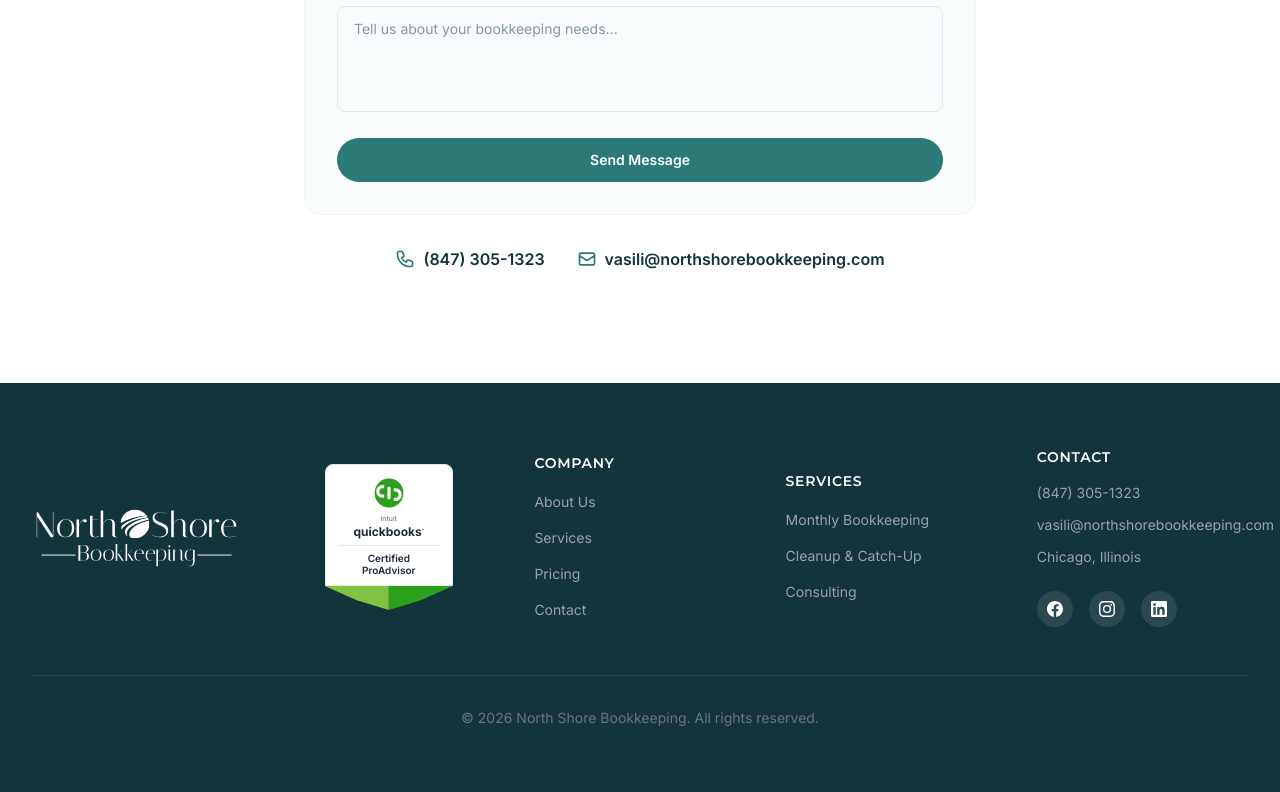
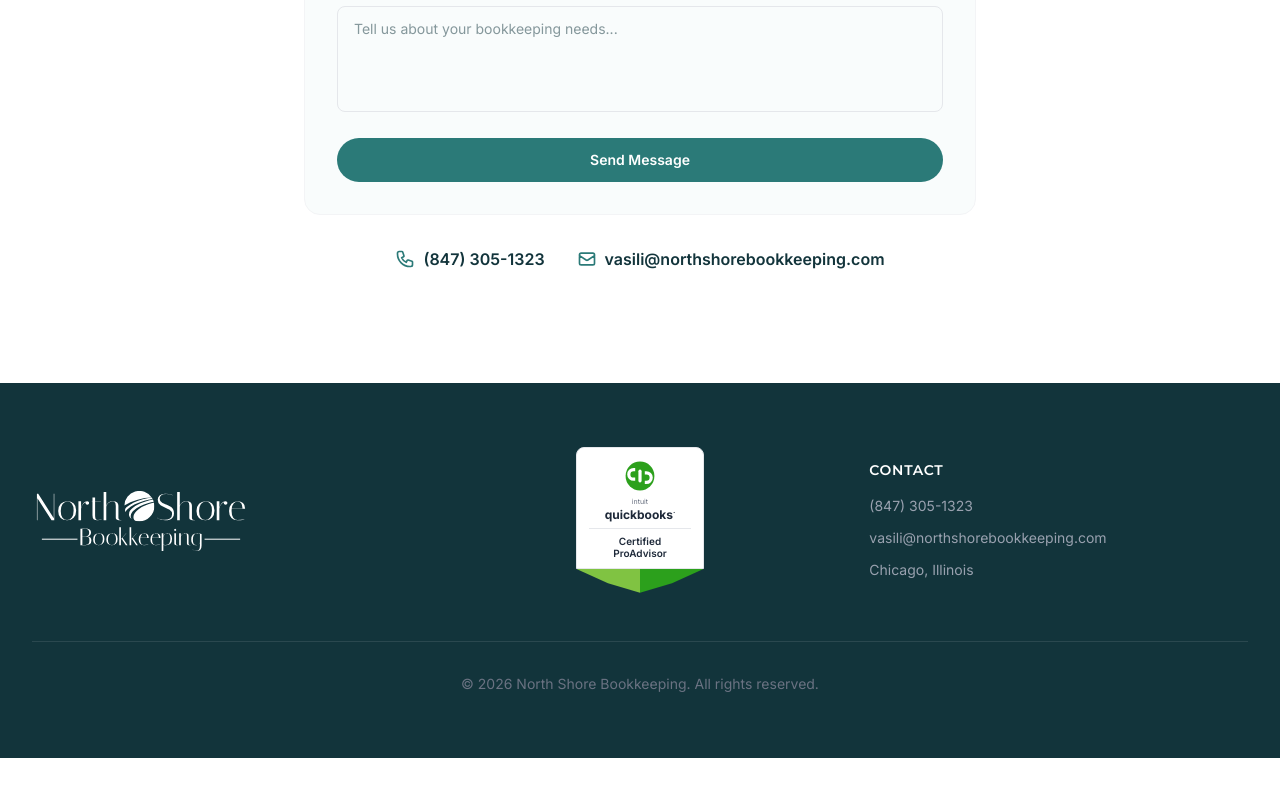
Before and after one commit to ch444444/Bookeeping, a Next.js app: page / in a window 1280 px wide. Shown: the part 4879-5671 px from the top of the page. After the commit the page ends 5637 px from the top, so only its background shows below. Built offline with nearby package versions, Linux system fonts and the light colour scheme.

Commit message:
Remove Company/Services columns and social links from footer

```diff
--- a/src/components/Footer.tsx
+++ b/src/components/Footer.tsx
@@ -1,26 +1,10 @@
-import Link from "next/link";
-
-const footerLinks = {
-  Company: [
-    { href: "/about", label: "About Us" },
-    { href: "/services", label: "Services" },
-    { href: "/pricing", label: "Pricing" },
-    { href: "/contact", label: "Contact" },
-  ],
-  Services: [
-    { href: "/services", label: "Monthly Bookkeeping" },
-    { href: "/services", label: "Cleanup & Catch-Up" },
-    { href: "/services", label: "Consulting" },
-  ],
-};
-
 export default function Footer() {
   return (
     <footer className="bg-text-dark text-white">
       <div className="max-w-7xl mx-auto px-4 sm:px-6 lg:px-8 py-16">
-        <div className="grid grid-cols-1 md:grid-cols-5 gap-10 items-center">
+        <div className="grid grid-cols-1 md:grid-cols-3 gap-10 items-center">
           {/* Brand */}
-          <div className="md:col-span-1">
+          <div>
             <img
               src="/logo.svg"
               alt="North Shore Bookkeeping"
@@ -55,27 +39,6 @@
             </div>
           </div>
 
-          {/* Link Columns */}
-          {Object.entries(footerLinks).map(([title, links]) => (
-            <div key={title}>
-              <h3 className="font-semibold text-sm uppercase tracking-wider mb-4 font-[family-name:var(--font-heading)]">
-                {title}
-              </h3>
-              <ul className="space-y-3">
-                {links.map((link) => (
-                  <li key={link.label}>
-                    <Link
-                      href={link.href}
-                      className="text-sm text-gray-400 hover:text-primary transition-colors"
-                    >
-                      {link.label}
-                    </Link>
-                  </li>
-                ))}
-              </ul>
-            </div>
-          ))}
-
           {/* Contact Info */}
           <div>
             <h3 className="font-semibold text-sm uppercase tracking-wider mb-4 font-[family-name:var(--font-heading)]">
@@ -100,48 +63,6 @@
               </li>
               <li>Chicago, Illinois</li>
             </ul>
-            {/* Social Icons */}
-            <div className="flex gap-4 mt-6">
-              <a
-                href="#"
-                aria-label="Facebook"
-                className="w-9 h-9 bg-white/10 rounded-full flex items-center justify-center hover:bg-primary transition-colors"
-              >
-                <svg
-                  className="w-4 h-4"
-                  fill="currentColor"
-                  viewBox="0 0 24 24"
-                >
-                  <path d="M24 12.073c0-6.627-5.373-12-12-12s-12 5.373-12 12c0 5.99 4.388 10.954 10.125 11.854v-8.385H7.078v-3.47h3.047V9.43c0-3.007 1.792-4.669 4.533-4.669 1.312 0 2.686.235 2.686.235v2.953H15.83c-1.491 0-1.956.925-1.956 1.874v2.25h3.328l-.532 3.47h-2.796v8.385C19.612 23.027 24 18.062 24 12.073z" />
-                </svg>
-              </a>
-              <a
-                href="#"
-                aria-label="Instagram"
-                className="w-9 h-9 bg-white/10 rounded-full flex items-center justify-center hover:bg-primary transition-colors"
-              >
-                <svg
-                  className="w-4 h-4"
-                  fill="currentColor"
-                  viewBox="0 0 24 24"
-                >
-                  <path d="M12 2.163c3.204 0 3.584.012 4.85.07 3.252.148 4.771 1.691 4.919 4.919.058 1.265.069 1.645.069 4.849 0 3.205-.012 3.584-.069 4.849-.149 3.225-1.664 4.771-4.919 4.919-1.266.058-1.644.07-4.85.07-3.204 0-3.584-.012-4.849-.07-3.26-.149-4.771-1.699-4.919-4.92-.058-1.265-.07-1.644-.07-4.849 0-3.204.013-3.583.07-4.849.149-3.227 1.664-4.771 4.919-4.919 1.266-.057 1.645-.069 4.849-.069zM12 0C8.741 0 8.333.014 7.053.072 2.695.272.273 2.69.073 7.052.014 8.333 0 8.741 0 12c0 3.259.014 3.668.072 4.948.2 4.358 2.618 6.78 6.98 6.98C8.333 23.986 8.741 24 12 24c3.259 0 3.668-.014 4.948-.072 4.354-.2 6.782-2.618 6.979-6.98.059-1.28.073-1.689.073-4.948 0-3.259-.014-3.667-.072-4.947-.196-4.354-2.617-6.78-6.979-6.98C15.668.014 15.259 0 12 0zm0 5.838a6.162 6.162 0 100 12.324 6.162 6.162 0 000-12.324zM12 16a4 4 0 110-8 4 4 0 010 8zm6.406-11.845a1.44 1.44 0 100 2.881 1.44 1.44 0 000-2.881z" />
-                </svg>
-              </a>
-              <a
-                href="#"
-                aria-label="LinkedIn"
-                className="w-9 h-9 bg-white/10 rounded-full flex items-center justify-center hover:bg-primary transition-colors"
-              >
-                <svg
-                  className="w-4 h-4"
-                  fill="currentColor"
-                  viewBox="0 0 24 24"
-                >
-                  <path d="M20.447 20.452h-3.554v-5.569c0-1.328-.027-3.037-1.852-3.037-1.853 0-2.136 1.445-2.136 2.939v5.667H9.351V9h3.414v1.561h.046c.477-.9 1.637-1.85 3.37-1.85 3.601 0 4.267 2.37 4.267 5.455v6.286zM5.337 7.433a2.062 2.062 0 01-2.063-2.065 2.064 2.064 0 112.063 2.065zm1.782 13.019H3.555V9h3.564v11.452zM22.225 0H1.771C.792 0 0 .774 0 1.729v20.542C0 23.227.792 24 1.771 24h20.451C23.2 24 24 23.227 24 22.271V1.729C24 .774 23.2 0 22.222 0h.003z" />
-                </svg>
-              </a>
-            </div>
           </div>
         </div>
 
```
